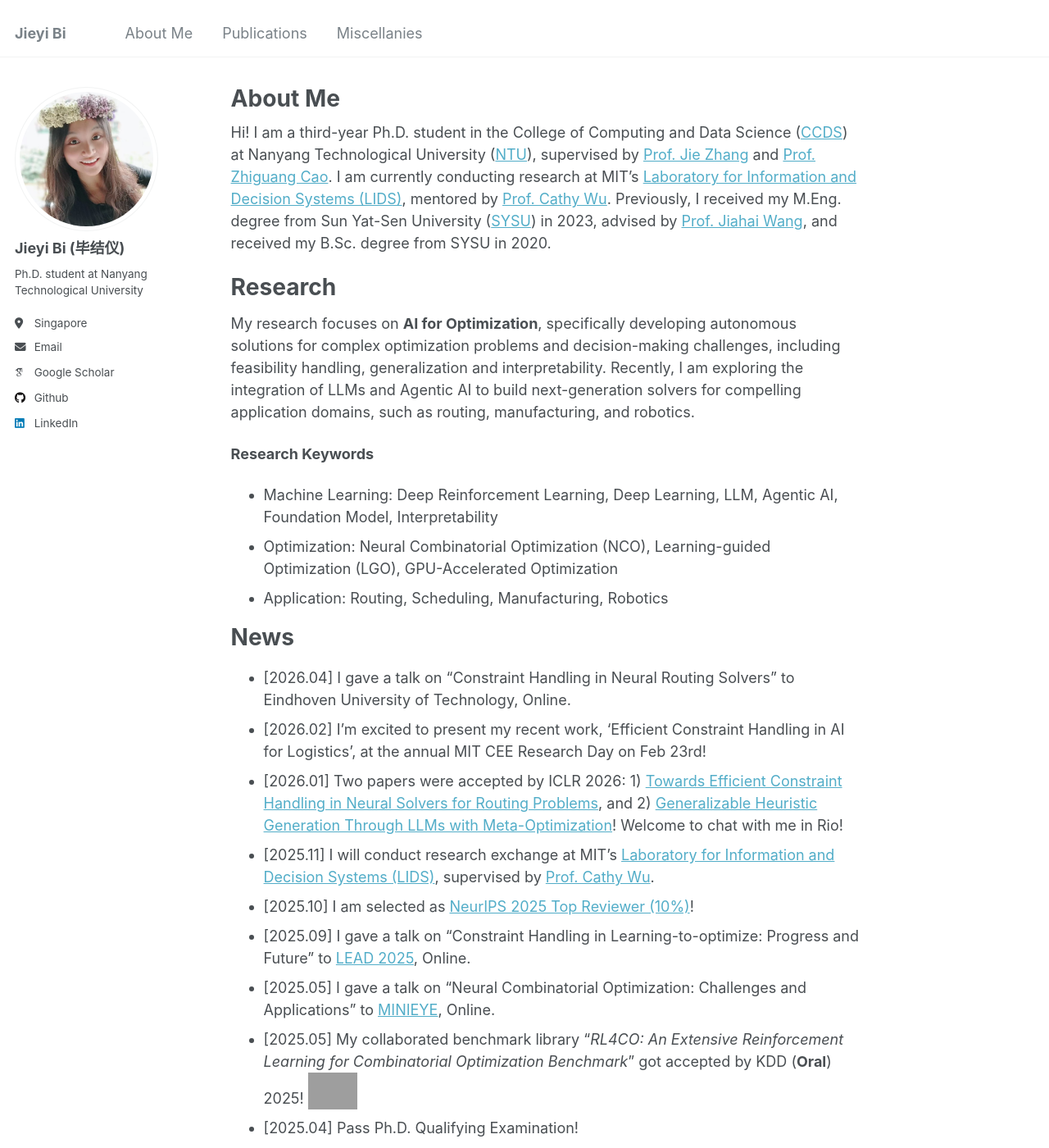
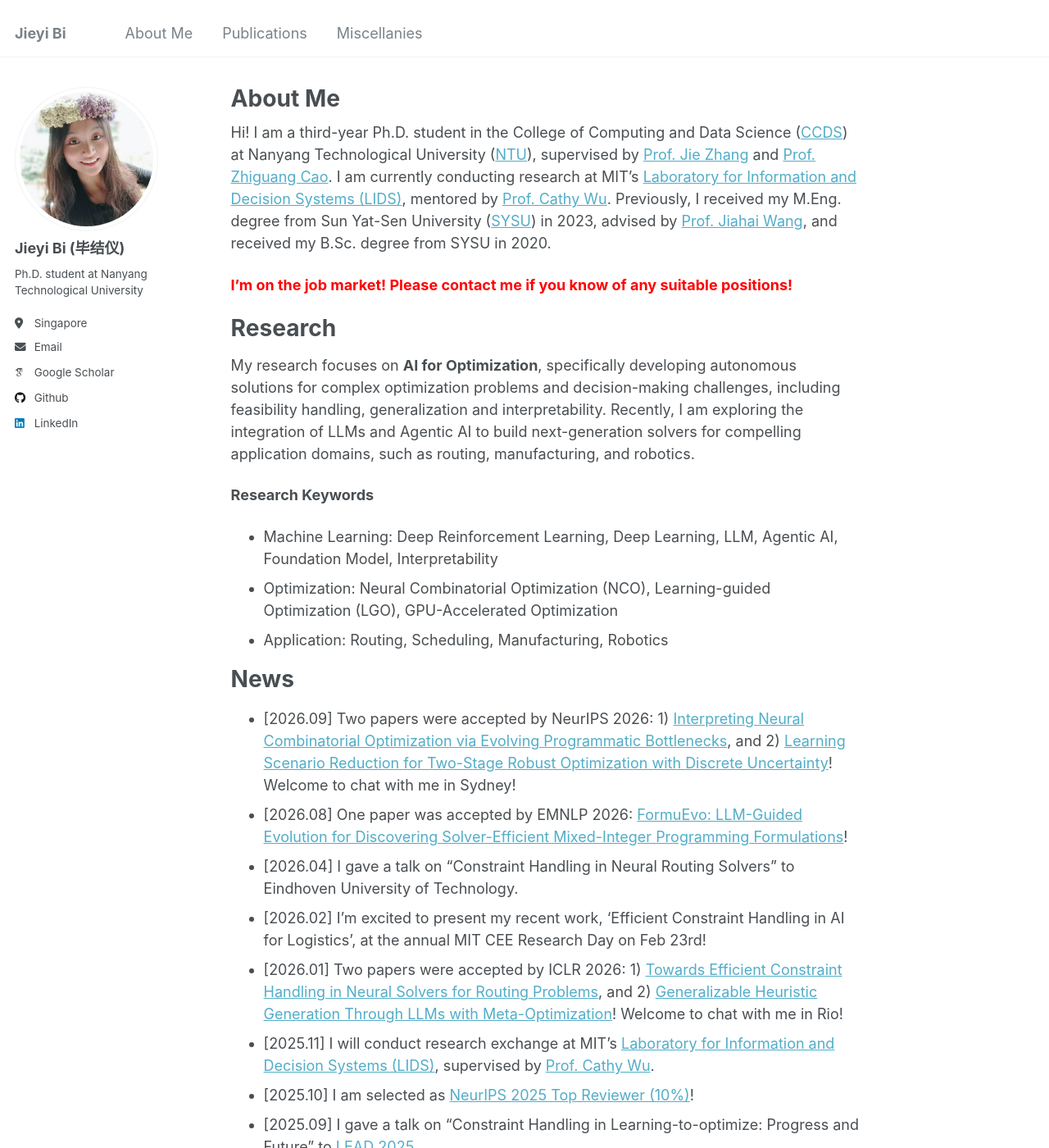
Before and after one commit to jieyibi/jieyibi.github.io, a Jekyll site: the page built from _pages/about.md, in a window 1280 px wide and 1400 px high. Shown: the whole window at 82% size. Built offline with Jekyll 4.4.1, drawn with Linux system fonts in a browser that asks for light colours; some web fonts are replaced; grey boxes are pictures that could not be loaded.

Commit message:
ON the job market

```diff
--- a/_pages/about.md
+++ b/_pages/about.md
@@ -9,6 +9,7 @@ redirect_from:
 
 Hi! I am a third-year Ph.D. student in the College of Computing and Data Science ([CCDS](https://www.ntu.edu.sg/computing)) at Nanyang Technological University ([NTU](https://www.ntu.edu.sg/)), supervised by [Prof. Jie Zhang](https://personal.ntu.edu.sg/zhangj/) and [Prof. Zhiguang Cao](https://zhiguangcaosg.github.io/). I am currently conducting research at MIT's [Laboratory for Information and Decision Systems (LIDS)](https://lids.mit.edu/), mentored by [Prof. Cathy Wu](https://cathywu.github.io/). Previously, I received my M.Eng. degree from Sun Yat-Sen University ([SYSU](https://www.sysu.edu.cn/sysuen/)) in 2023, advised by [Prof. Jiahai Wang](https://www.semanticscholar.org/author/Jiahai-Wang/2815388), and received my B.Sc. degree from SYSU in 2020.
 
+<strong style="color: red;">I'm on the job market! Please contact me if you know of any suitable positions!</strong>
 
 Research
 ======
@@ -23,13 +24,16 @@ My research focuses on **AI for Optimization**, specifically developing autonomo
 
 News
 ======
-* [2026.04] I gave a talk on "Constraint Handling in Neural Routing Solvers" to Eindhoven University of Technology, Online.
+* [2026.09] Two papers were accepted by NeurIPS 2026: 1) [Interpreting Neural Combinatorial Optimization via Evolving Programmatic Bottlenecks](https://arxiv.org/abs/2606.19741), and 2) [Learning Scenario Reduction for Two-Stage Robust Optimization with Discrete Uncertainty](https://arxiv.org/pdf/2605.14494)! Welcome to chat with me in Sydney!
+* [2026.08] One paper was accepted by EMNLP 2026: [FormuEvo: LLM-Guided Evolution for Discovering Solver-Efficient Mixed-Integer
+Programming Formulations](https://aclanthology.org/2026.emnlp-main.221.pdf)!
+* [2026.04] I gave a talk on "Constraint Handling in Neural Routing Solvers" to Eindhoven University of Technology.
 * [2026.02] I’m excited to present my recent work, 'Efficient Constraint Handling in AI for Logistics', at the annual MIT CEE Research Day on Feb 23rd!
 * [2026.01] Two papers were accepted by ICLR 2026: 1) [Towards Efficient Constraint Handling in Neural Solvers for Routing Problems](https://openreview.net/forum?id=raDFGuQxvD), and 2) [Generalizable Heuristic Generation Through LLMs with Meta-Optimization](https://openreview.net/forum?id=tIQZ7pVN6S)! Welcome to chat with me in Rio!
 * [2025.11] I will conduct research exchange at MIT's [Laboratory for Information and Decision Systems (LIDS)](https://lids.mit.edu/), supervised by [Prof. Cathy Wu](https://cathywu.github.io/).
 * [2025.10] I am selected as [NeurIPS 2025 Top Reviewer (10%)](https://neurips.cc/Conferences/2025/ProgramCommittee#top-reviewer)!
-* [2025.09] I gave a talk on "Constraint Handling in Learning-to-optimize: Progress and Future" to [LEAD 2025](https://sites.google.com/view/leadworkshop2025), Online.
-* [2025.05] I gave a talk on "Neural Combinatorial Optimization: Challenges and Applications" to [MINIEYE](https://www.minieye.cc/), Online.
+* [2025.09] I gave a talk on "Constraint Handling in Learning-to-optimize: Progress and Future" to [LEAD 2025](https://sites.google.com/view/leadworkshop2025).
+* [2025.05] I gave a talk on "Neural Combinatorial Optimization: Challenges and Applications" to [MINIEYE](https://www.minieye.cc/).
 * [2025.05] My collaborated benchmark library "_RL4CO: An Extensive Reinforcement Learning for Combinatorial Optimization Benchmark_" got accepted by KDD (**Oral**) 2025!    <a href="https://arxiv.org/abs/2306.17100" target="_blank"> <img src="https://raw.githubusercontent.com/ai4co/assets/main/svg/rl4co_animated_full.svg" alt="RL4CO" style="width: 60px; height: auto; vertical-align: bottom;"></a>
 - [2025.04] Pass Ph.D. Qualifying Examination!
 - [2024.10] I am selected as NeurIPS 2024 Top Reviewer (10%) for both main and DB track!
```
